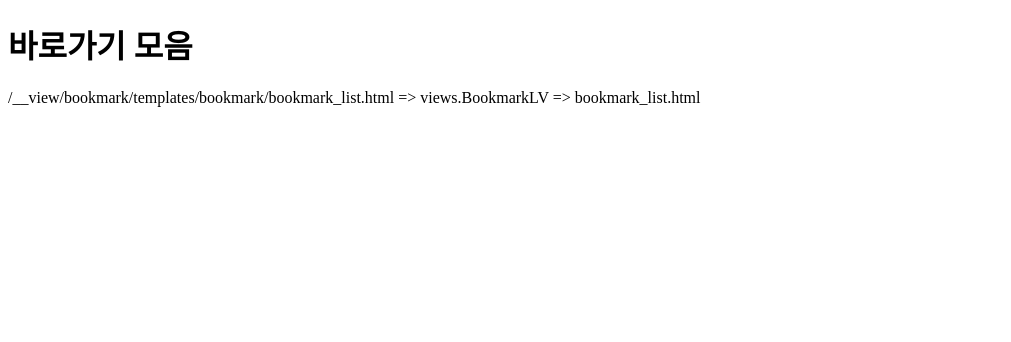
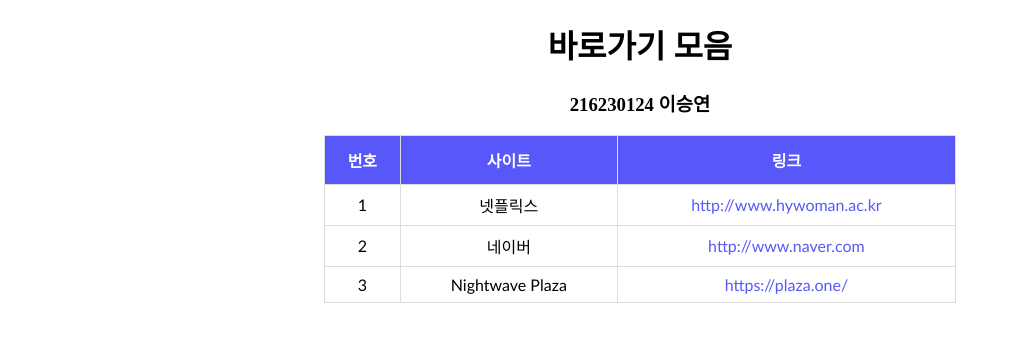
Before and after one commit to dowhatidream/my-first-bookmark, a Django app: template bookmark/templates/bookmark/bookmark_list.html in a window 1280 px wide. Shown: the top 342 px of the page, without its empty margins (0-1011 px from the left). Run offline with Django 3.2, Linux system fonts and the light colour scheme; the template is opened without the code that fills it, so the values that code supplies are empty.

Commit message:
Changed ...

```diff
--- a/bookmark/templates/bookmark/bookmark_list.html
+++ b/bookmark/templates/bookmark/bookmark_list.html
@@ -7,8 +7,9 @@
         #tbl {
             font-family: "Trebuchet MS", Arial, Helvetica, sans-serif;
             border-collapse: collapse;
-            width: 90%;
+            width: 50%;
             margin: auto;
+            text-align: center;
         }
 
         #tbl td, #tbl th {
@@ -16,75 +17,99 @@
             padding: 8px;
         }
 
-        #tbl tr:nth-child(even){background-color: #f2f2f2;}
+        #tbl tr:nth-child(even){background-color: #ffffff;}
 
-        #tbl tr:hover {background-color: #ddd;}
+        #tbl tr:hover {background-color: #EFF2FB;}
 
         #tbl th {
             padding-top: 12px;
             padding-bottom: 12px;
-            text-align: left;
-            background-color: #4CAF50;
+            text-align: center;
+            background-color: #5858FA;
             color: white;
         }
+
+        #tt {
+            text-align: center;
+        }
+
+
+        a:link {
+            text-align: center;
+            text-decoration: none;
+            color: #5858FA;
+        }
+        a:hover {
+
+        }
+        a:visited{
+
+        }
+
     </style>
 </head>
 <body>
     <div id="content">
-        <h1>바로가기 모음</h1>
-        {% if request.path == "/bookmark_t_CBV/" %}
-            <p>{{request.path}} => views.BookmarkLV => bookmark_list.html</p>
+        <div id="tt">
+            <h1>바로가기 모음</h1>
+            <h3>216230124 이승연</h3>
+        </div>
+
             <!--표 형식 스타일-->
             <table id="tbl" >
                 <tr>
-                    <th>id</th>
-                    <th>title</th>
-                    <th>url</th>
+                    <th>번호</th>
+                    <th>사이트</th>
+                    <th>링크</th>
                 </tr>
-                {% for bookmark in object_list %} <!-- 디폴트 컨텍스트 변수가 objecct_list -->
+                 <!-- 디폴트 컨텍스트 변수가 objecct_list -->
                     <tr>
-                        <td>{{ bookmark.id }}</td>
-                        <td>{{ bookmark.title }}</td>
+                        <td>1</td>
+                        <td>넷플릭스</td>
                         <td>
                             <!-- name이 'detail'인 url 패턴으로 연결하되
                             bookmark.id가 pk 매개변수로 지정되어
                             /bookmark/99/와 같은 url 패턴으로 처리됨.
                             따라서 BookmarkDV.as_view() 메소드가 담당하여
                             bookmark_detail.html로 연결함.  -->
-                            <a href="{% url 'detail' bookmark.id %}">
-                                {{ bookmark.url }}
+                            <a href="/bookmark/1/">
+                                http://www.hywoman.ac.kr
                             </a>
                         </td>
                     </tr>
-                {% endfor %}
+                 <!-- 디폴트 컨텍스트 변수가 objecct_list -->
+                    <tr>
+                        <td>2</td>
+                        <td>네이버</td>
+                        <td>
+                            <!-- name이 'detail'인 url 패턴으로 연결하되
+                            bookmark.id가 pk 매개변수로 지정되어
+                            /bookmark/99/와 같은 url 패턴으로 처리됨.
+                            따라서 BookmarkDV.as_view() 메소드가 담당하여
+                            bookmark_detail.html로 연결함.  -->
+                            <a href="/bookmark/2/">
+                                http://www.naver.com
+                            </a>
+                        </td>
+                    </tr>
+                 <!-- 디폴트 컨텍스트 변수가 objecct_list -->
+                    <tr>
+                        <td>3</td>
+                        <td>Nightwave Plaza</td>
+                        <td>
+                            <!-- name이 'detail'인 url 패턴으로 연결하되
+                            bookmark.id가 pk 매개변수로 지정되어
+                            /bookmark/99/와 같은 url 패턴으로 처리됨.
+                            따라서 BookmarkDV.as_view() 메소드가 담당하여
+                            bookmark_detail.html로 연결함.  -->
+                            <a href="/bookmark/3/">
+                                https://plaza.one/
+                            </a>
+                        </td>
+                    </tr>
+
             </table>
-        {% else %}
-            <p>{{request.path}} => views.BookmarkLV => bookmark_list.html</p>
-            <!--원래 교과서 스타일-->
-            <ul>
-                {% for bookmark in object_list %} <!--
-                    object_list 내부의 모든 bookmark에 대하여 반복 처리
-                    BookmarkLV 클래스형 뷰에서 설명한
-                    디폴트 컨텍스트 변수 object_list를 인수로 받아서 활용하고 있음 -->
-                    <li><!-- name이 'detail'인 url 패턴으로 연결하되
-                        bookmark.id가 pk 매개변수로 지정되어
-                        /bookmark/99/와 같은 url 패턴으로 처리됨.
-                        따라서 BookmarkDV.as_view() 메소드가 담당하여
-                        bookmark_detail.html로 연결함.  -->
-                        <a href="{% url 'detail' bookmark.id %}">
-                            {{ bookmark }}<!--
-                            {{ bookmark }} 템플릿 변수는
-                            Bookmark 테이블의 특정 레코드 하나를 의미하며,
-                            즉 Bookmark 클래스의 특정 객체를 의미하며,
-                            디폴트 컨텍스트 변수 object에 해당함.
-                            <ul> <li> 요소로 bookmark 객체를 지정하면
-                            bookmark.title이 출력되도록
-                            bookmark.models.Bookmark.__str__()에서 지정하였음. -->
-                        </a>
-                    </li>
-                {% endfor %}
-            </ul>
-        {% endif %}
+
     </div>
 </body>
 </html>
```
